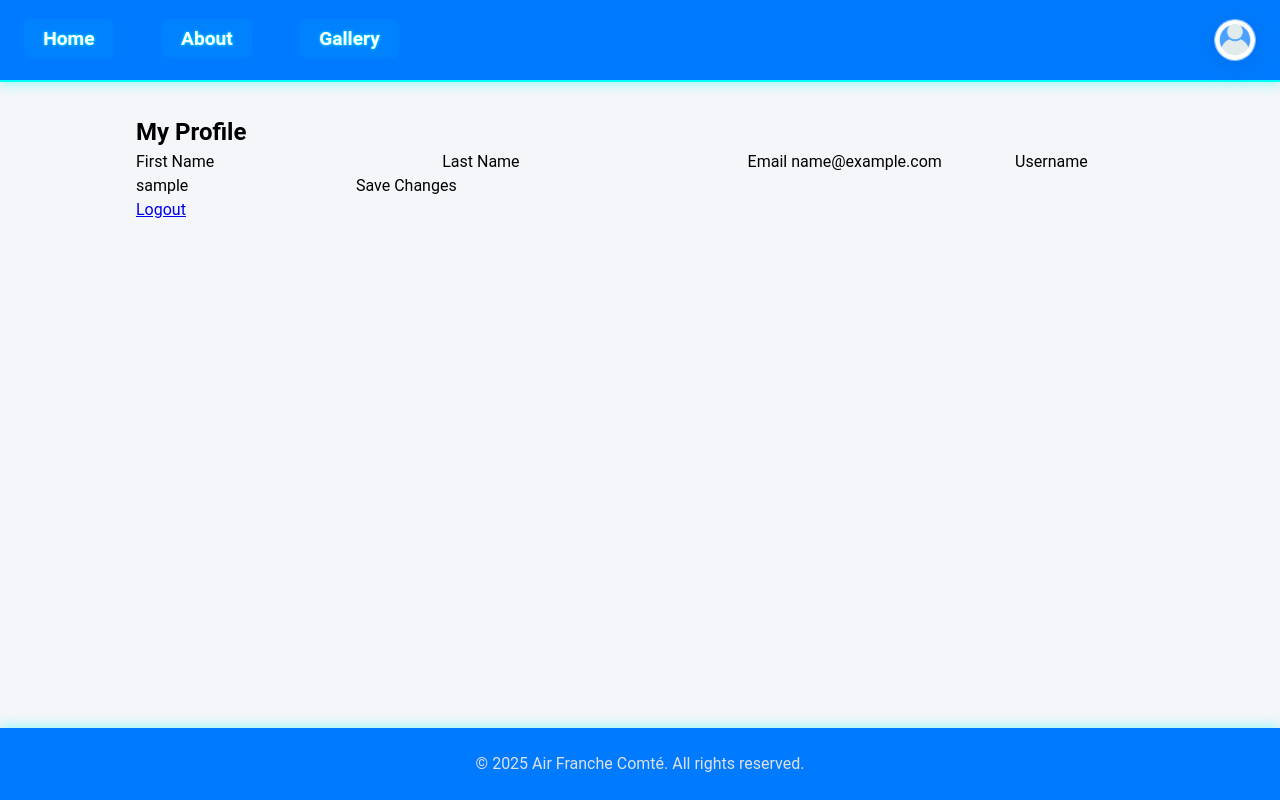
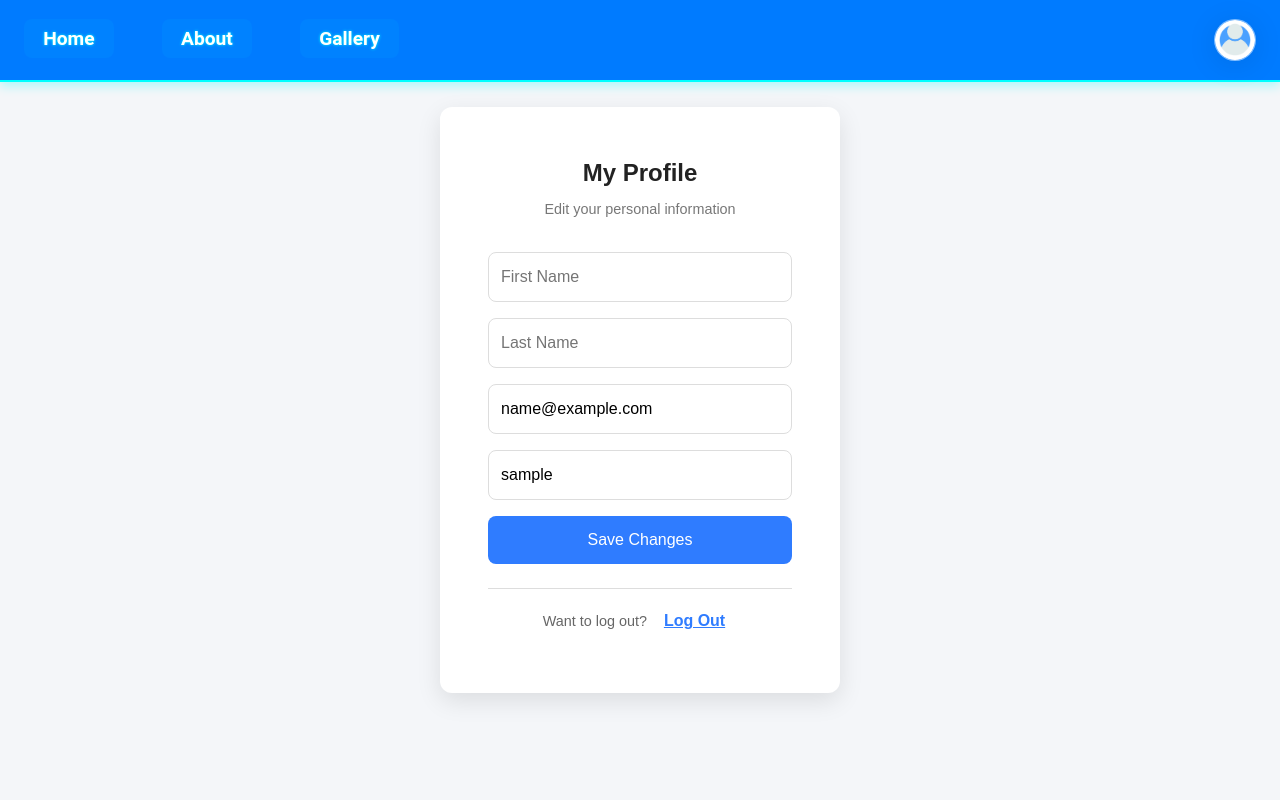
Before and after one commit to alexandre-huynh/air-franche-comte, a Vue app in the folder frontend/: page /profile in a window 1280 px wide. Built offline with nearby package versions, Linux system fonts and the light colour scheme; sample sign-in values are in the browser's storage.

Commit message:
Register work and the profile as some style

```diff
--- a/frontend/src/views/Login.vue
+++ b/frontend/src/views/Login.vue
@@ -20,6 +20,8 @@
           required
         />
         <button type="submit">Login</button>
+
+        <hr>
 
         <button type="button" class="register-btn" @click="goToRegister">
           Register
@@ -60,7 +62,7 @@ async function login() {
     localStorage.setItem("token", data.token);
     localStorage.setItem("user", JSON.stringify(data.user));
 
-    router.push('/profile');
+    await router.push('/profile');
 
   } else {
     alert('Invalid credentials');
@@ -155,7 +157,6 @@ function goToRegister() {
   background: #fff;
   color: #2F7CFF;
   border: 2px solid #2F7CFF;
-  margin-top: 0.5rem;
   padding: 0.75rem;
   border-radius: 8px;
   font-size: 1rem;
@@ -167,4 +168,10 @@ function goToRegister() {
   background: #2F7CFF;
   color: #fff;
 }
+
+hr {
+  margin: 0.5rem 0;
+  border: none;
+  border-top: 1px solid #ddd;
+}
 </style>
--- a/frontend/src/views/Profile.vue
+++ b/frontend/src/views/Profile.vue
@@ -1,32 +1,31 @@
 <template>
-  <h2>My Profile</h2>
-  <form @submit.prevent="saveChanges">
-    <label>
-      First Name
-      <input type="text" v-model="firstName" />
-    </label>
-    <label>
-      Last Name
-      <input type="text" v-model="lastName" />
-    </label>
-    <label>
-      Email
-      <input type="email" v-model="email" />
-    </label>
-    <label>
-      Username
-      <input type="text" v-model="username" readonly />
-    </label>
-    <button type="submit">Save Changes</button>
-  </form>
-  <a href="#" @click.prevent="logout">Logout</a>
+  <div class="profile-container">
+    <div class="profile-card">
+      <h2>My Profile</h2>
+      <p class="subtitle">Edit your personal information</p>
+
+      <form @submit.prevent="saveChanges">
+        <input type="text" v-model="firstName" placeholder="First Name" />
+        <input type="text" v-model="lastName" placeholder="Last Name" />
+        <input type="email" v-model="email" placeholder="Email" />
+        <input type="text" v-model="username" readonly placeholder="Username" />
+        <button type="submit">Save Changes</button>
+      </form>
+
+      <hr>
+
+      <div class="logout-link">
+        <span>Want to log out?</span>
+        <button @click="logout">Log Out</button>
+      </div>
+    </div>
+  </div>
 </template>
 
 <script setup lang="ts">
 import { ref, onMounted } from 'vue'
 import { useRouter } from 'vue-router'
 
-// Types
 interface SessionUser {
   username: string
   first_name?: string
@@ -34,20 +33,18 @@ interface SessionUser {
   email?: string
 }
 
-// Router
 const router = useRouter()
 
-// Reactive variables
 const firstName = ref('')
 const lastName = ref('')
 const email = ref('')
 const username = ref('')
 
-let sessionUser: SessionUser | null = null
+const sessionUser: SessionUser | null = null
 
 onMounted(() => {
   const token = localStorage.getItem('token')
-  const user = JSON.parse(localStorage.getItem('user') || '{}');
+  const user = JSON.parse(localStorage.getItem('user') || '{}')
 
   if (!token || !user) {
     router.push('/login')
@@ -55,11 +52,8 @@ onMounted(() => {
   }
 
   try {
-    if (!user || !user.username) {
-      throw new Error()
-    }
+    if (!user || !user.username) throw new Error()
 
-    // Populate form fields
     firstName.value = user.first_name || ''
     lastName.value = user.last_name || ''
     email.value = user.email || ''
@@ -101,3 +95,100 @@ function logout() {
   router.push('/login')
 }
 </script>
+
+<style scoped>
+.profile-container {
+  position: fixed;
+  top: 0;
+  left: 0;
+  width: 100%;
+  height: 100%;
+  background: #f4f6f9;
+  display: flex;
+  justify-content: center;
+  align-items: center;
+  font-family: Arial, sans-serif;
+  padding: 1rem;
+  box-sizing: border-box;
+}
+
+.profile-card {
+  background: #ffffff;
+  padding: 3rem;
+  border-radius: 12px;
+  box-shadow: 0 8px 24px rgba(0, 0, 0, 0.1);
+  width: 400px;
+  min-height: 420px;
+  text-align: center;
+}
+
+.profile-card h2 {
+  margin-bottom: 0.5rem;
+  color: #222;
+}
+
+.subtitle {
+  margin-bottom: 2rem;
+  color: #777;
+  font-size: 0.9rem;
+}
+
+.profile-card form {
+  display: flex;
+  flex-direction: column;
+  gap: 1rem;
+}
+
+.profile-card input {
+  padding: 0.75rem;
+  border: 1px solid #ddd;
+  border-radius: 8px;
+  font-size: 1rem;
+  transition: border-color 0.3s;
+}
+
+.profile-card input:focus {
+  border-color: #2F7CFF;
+  outline: none;
+}
+
+.profile-card button {
+  background: #2F7CFF;
+  color: #fff;
+  padding: 0.75rem;
+  border: none;
+  border-radius: 8px;
+  font-size: 1rem;
+  cursor: pointer;
+  transition: background 0.3s ease;
+}
+
+.profile-card button:hover {
+  background: #255FCC;
+}
+
+.logout-link {
+  color: #666;
+  font-size: 0.9rem;
+}
+
+.logout-link button {
+  background: none !important;
+  border: none;
+  color: #2F7CFF;
+  cursor: pointer;
+  font-weight: bold;
+  text-decoration: underline;
+  margin-left: 0.3rem;
+}
+
+.logout-link button:hover {
+  color: #255FCC;
+}
+
+hr {
+  margin: 1.5rem 0 0.5rem;
+  border: none;
+  border-top: 1px solid #ddd;
+}
+</style>
--- a/frontend/src/views/Register.vue
+++ b/frontend/src/views/Register.vue
@@ -38,6 +38,8 @@
         <button type="submit">Register</button>
       </form>
 
+      <hr>
+
       <p class="register-link">
         Already have an account?
         <button @click="goToLogin">Login</button>
@@ -58,7 +60,7 @@ const password = ref('')
 const router = useRouter()
 
 async function register() {
-  const res = await fetch('/api/register', {
+  const res = await fetch('/api/auth/register', {
     method: 'POST',
     headers: { 'Content-Type': 'application/json' },
     body: JSON.stringify({
@@ -72,7 +74,7 @@ async function register() {
 
   if (res.ok) {
     alert('Registration successful! Please login.')
-    router.push('/login')
+    await router.push('/login')
   } else {
     alert('Registration failed. Please try again.')
   }
@@ -155,22 +157,26 @@ function goToLogin() {
 }
 
 .register-link {
-  margin-top: 1.5rem;
   color: #666;
   font-size: 0.9rem;
 }
 
 .register-link button {
-  background: none;
+  background: none !important;
   border: none;
   color: #2F7CFF;
   cursor: pointer;
   font-weight: bold;
   text-decoration: underline;
-  margin-left: 0.3rem;
 }
 
 .register-link button:hover {
   color: #255FCC;
 }
+
+hr {
+  margin: 1.5rem 0 0.5rem;
+  border: none;
+  border-top: 1px solid #ddd;
+}
 </style>
```
Also changed, not shown: 2 other files (tests, documents, lock files or other folders).
